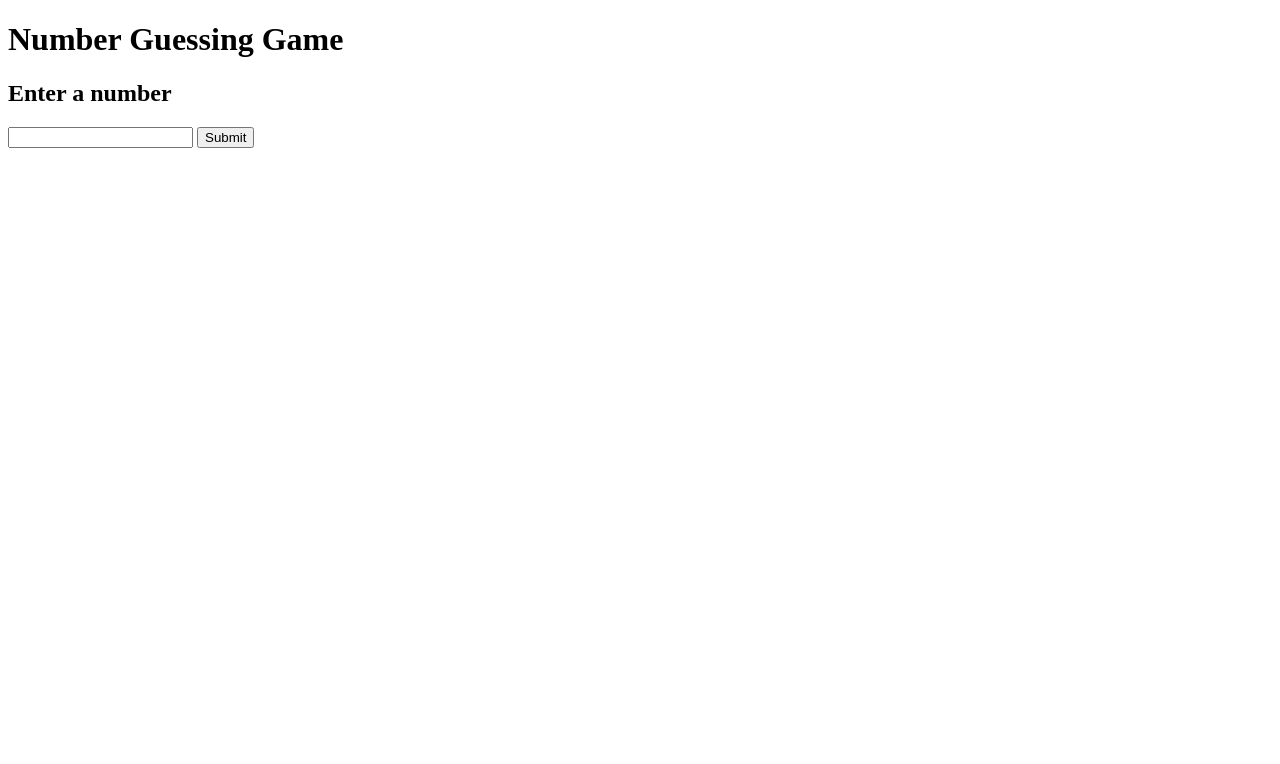
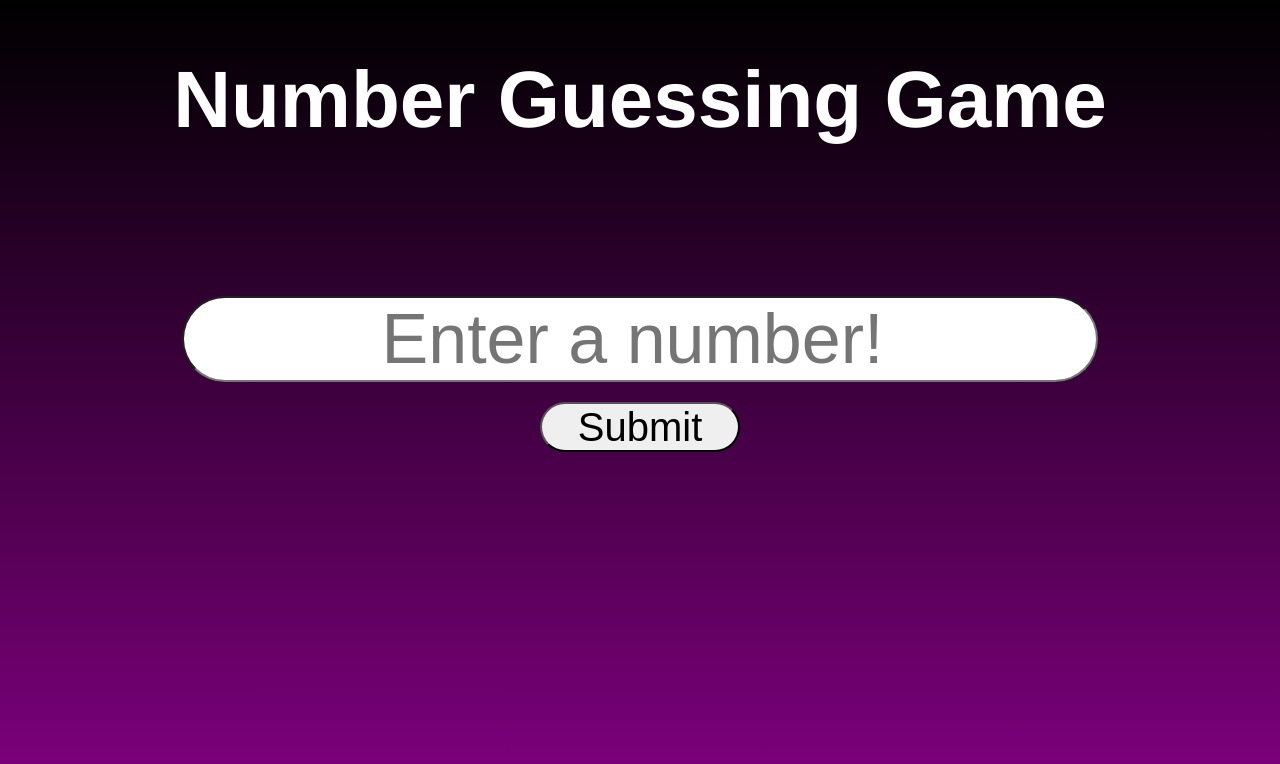
Before and after one commit to andrjre/number-guessing-game, a plain HTML site: page index.html in a window 1280 px wide. Drawn offline with Linux system fonts and the light colour scheme.

Commit message:
Added styling.

```diff
--- a/index.html
+++ b/index.html
@@ -9,11 +9,14 @@
         <h1>Number Guessing Game</h1>
     </header>
 
-    <h2>Enter a number</h2>
-    <input type="number" id="textInput" autocomplete="off" >
-    <input type="submit" id="submitInput">
-    <p id="result"></p>
-    <p id="tries"></p>
+    <div class="userInteractivity">
+        <input type="number" id="textInput" autocomplete="off" placeholder="Enter a number!">
+        <input type="submit" id="submitInput">
+    </div>
+    <div class="textContent">
+        <p id="result"></p>
+        <p id="tries"></p>
+    </div>
 
 <script src="index.js"></script>
 </body>
--- a/styles.css
+++ b/styles.css
@@ -0,0 +1,59 @@
+
+body{
+    background: linear-gradient(black, purple);
+    background-attachment: fixed;
+    color:white;
+    font-family: 'Franklin Gothic Medium', 'Arial Narrow', Arial, sans-serif;
+    box-sizing: border-box;
+}
+
+#textInput{
+    font-size: 70px;
+    align-items: center;
+    display:flex;
+    border-radius: 100px;
+    text-align: center;
+
+}
+
+#submitInput{
+    width:200px;
+    height:50px;
+    font-size:40px;
+    border-radius: 100px;
+    transition: all .2s;
+}
+
+#submitInput:hover{
+    background-color:purple;
+    transform: scale(1.2);
+    cursor: pointer;
+    color:white
+}
+
+#submitInput:active{
+    background-color: white;
+    transition:none;
+    color:black;
+}
+
+
+.userInteractivity{
+    display: flex;
+    flex-direction: column;
+    justify-content: center;
+    align-items: center;
+    gap:20px;
+    margin-bottom:100px;
+}
+
+h1{
+    font-size:80px;
+    text-align: center;
+    margin-bottom: 150px;
+}
+.textContent{
+    text-align:center;
+    font-size:50px;
+
+}
```
